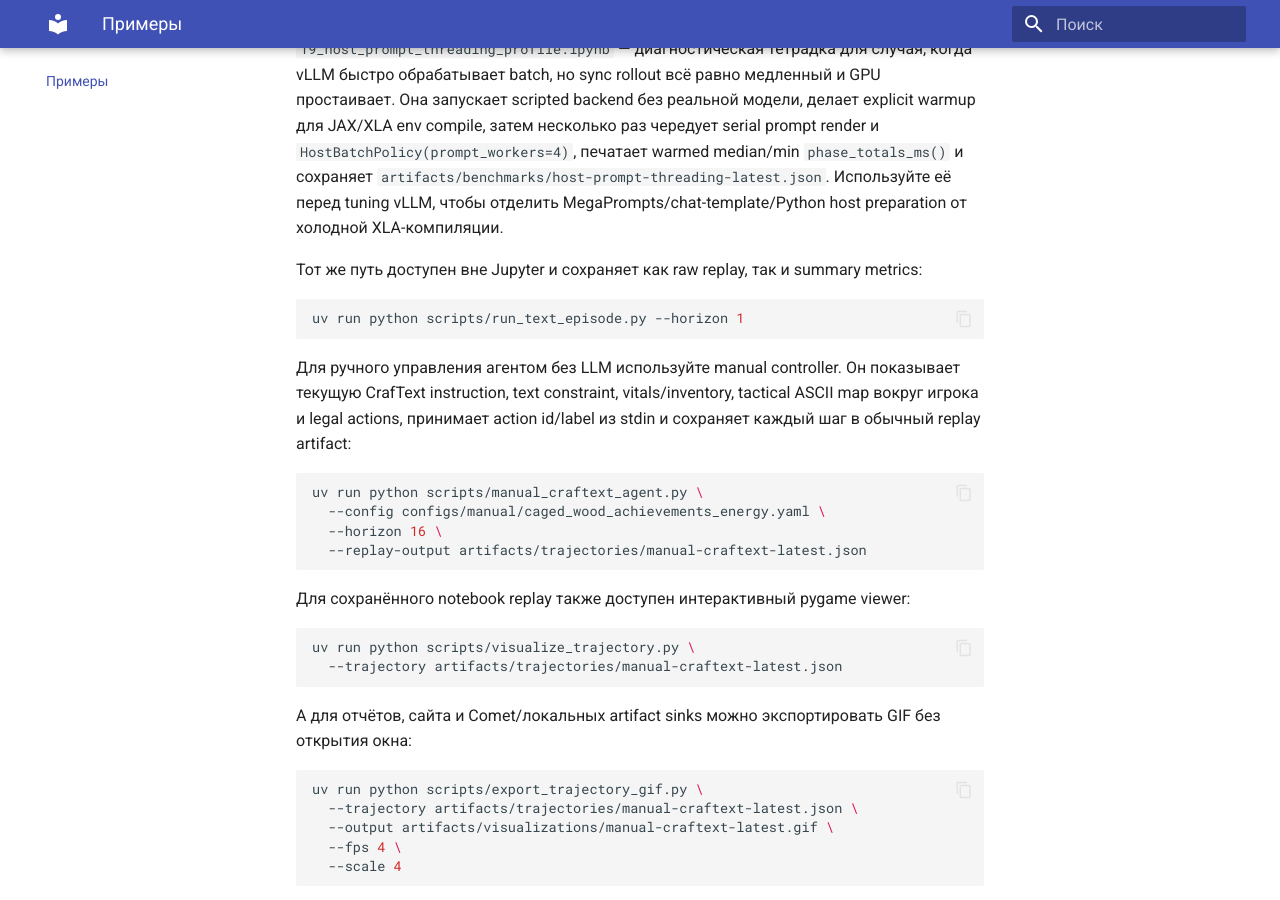
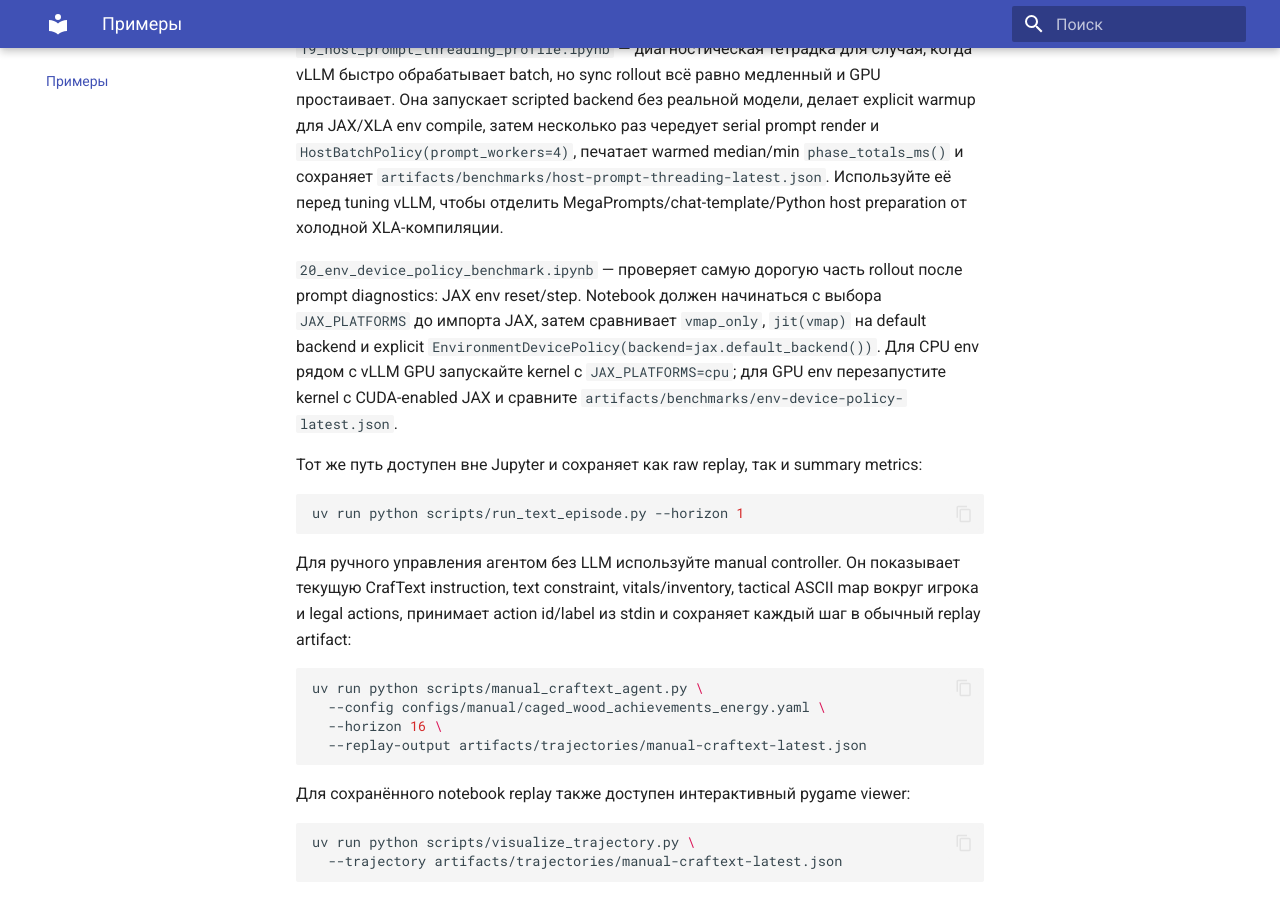
Before and after one commit to Lukashevskiy/tunix-agents, an MkDocs documentation site: the page built from docs/examples.md, in a window 1280 px wide and 900 px high, scrolled down 2410 px. Built offline with MkDocs 1.6.1 and Material for MkDocs 9.7.7, drawn with Linux system fonts in a browser that asks for light colours.

Commit message:
docs: add env device policy benchmark notebook

````diff
--- a/docs/examples.md
+++ b/docs/examples.md
@@ -96,6 +96,13 @@ warmed median/min `phase_totals_ms()` и сохраняет
 `artifacts/benchmarks/host-prompt-threading-latest.json`. Используйте её перед tuning vLLM,
 чтобы отделить MegaPrompts/chat-template/Python host preparation от холодной XLA-компиляции.
 
+`20_env_device_policy_benchmark.ipynb` — проверяет самую дорогую часть rollout после prompt
+diagnostics: JAX env reset/step. Notebook должен начинаться с выбора `JAX_PLATFORMS` до импорта
+JAX, затем сравнивает `vmap_only`, `jit(vmap)` на default backend и explicit
+`EnvironmentDevicePolicy(backend=jax.default_backend())`. Для CPU env рядом с vLLM GPU запускайте
+kernel с `JAX_PLATFORMS=cpu`; для GPU env перезапустите kernel с CUDA-enabled JAX и сравните
+`artifacts/benchmarks/env-device-policy-latest.json`.
+
 Тот же путь доступен вне Jupyter и сохраняет как raw replay, так и summary metrics:
 
 ```bash
````
Also changed, not shown: examples/README.md (+1 -0 lines), 2 other files.
